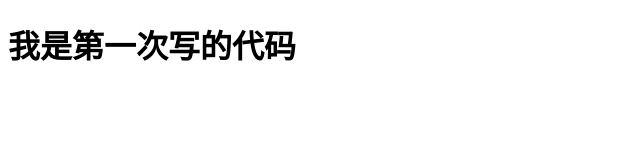
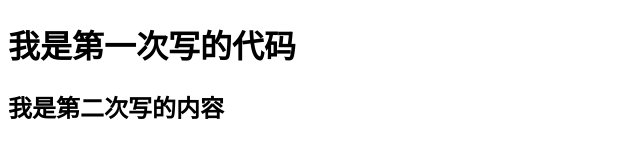
Before and after one commit to LiuXing-ddg/test1906, a plain HTML site: page index.html in a window 1280 px wide. Shown: the whole page, without its empty margins (0-640 px from the left). Drawn offline with Linux system fonts and the light colour scheme.

Commit message:
第二次

```diff
--- a/index.html
+++ b/index.html
@@ -9,6 +9,7 @@
 
 <body>
     <h1>我是第一次写的代码</h1>
+    <h2>我是第二次写的内容</h2>
 </body>
 
 </html>
```
